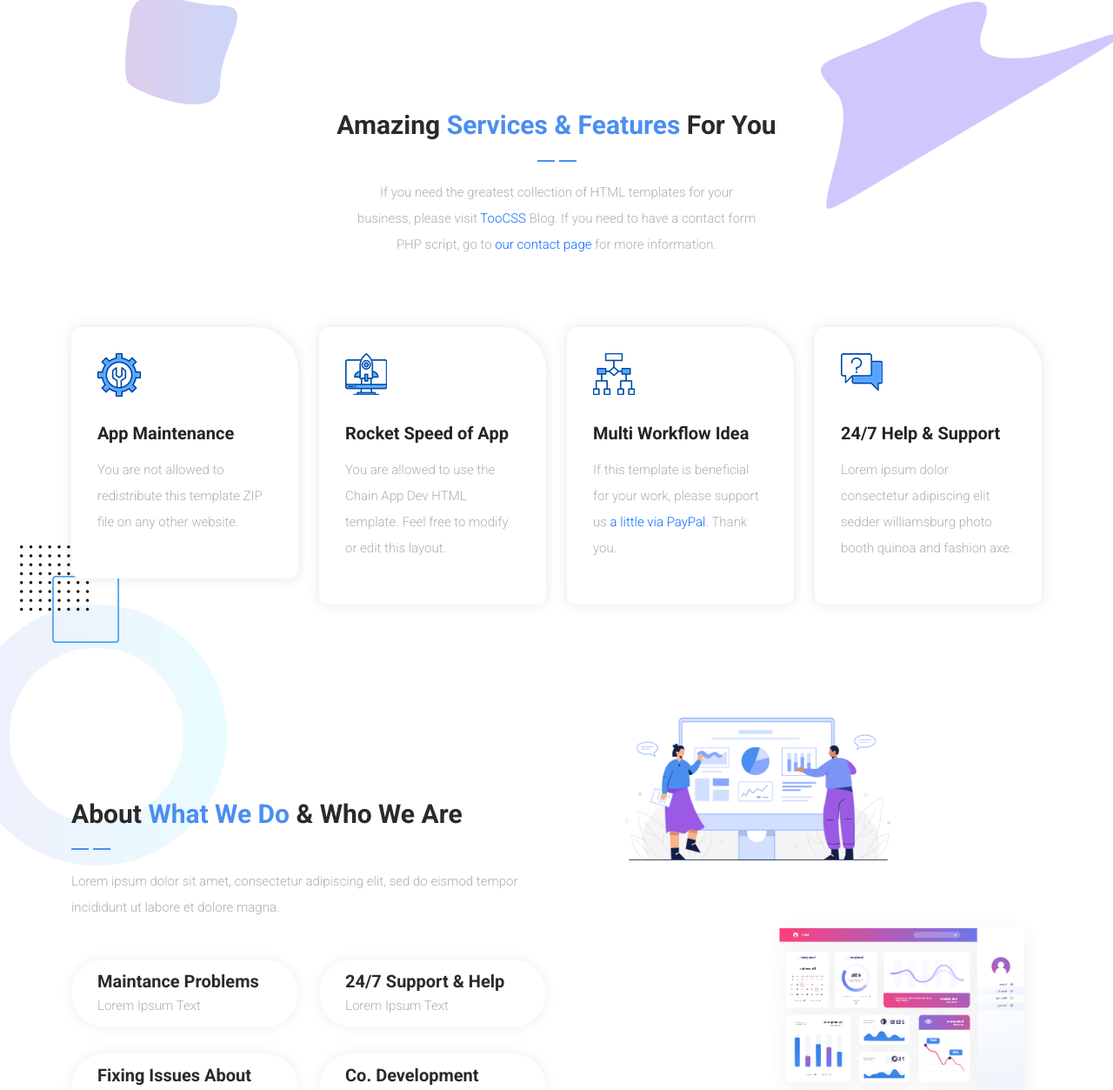
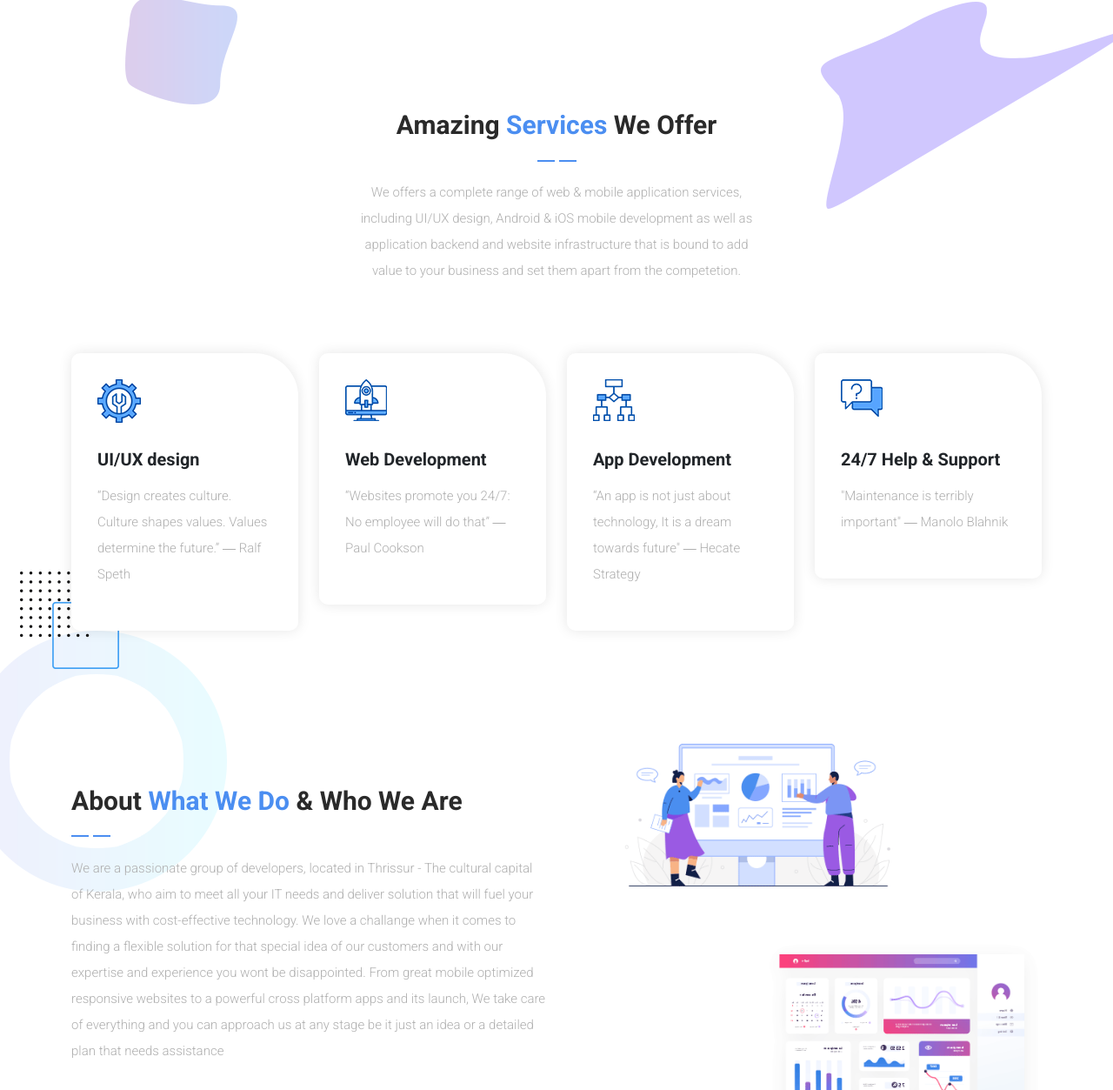
Before and after one commit to icebox-dev/icebox-dev-portfolio, a plain HTML site: page index.html in a window 1280 px wide. Shown: the part 837-2090 px from the top of the page at 87% size. Drawn offline with Linux system fonts and the light colour scheme.

Commit message:
Content added

```diff
--- a/index.html
+++ b/index.html
@@ -226,12 +226,11 @@
                 >
                   <div class="row">
                     <div class="col-lg-12">
-                      <h2>Get The Latest App From App Stores</h2>
+                      <h2>Your One-Stop
+                        Digital Solutions</h2>
                       <p>
-                        Chain App Dev is an app landing page HTML5 template
-                        based on Bootstrap v5.1.3 CSS layout provided by
-                        TemplateMo, a great website to download free CSS
-                        templates.
+                        We are here to help realise your ideas and turn them<br>
+                         into a driving force for your business.
                       </p>
                     </div>
                     <div class="col-lg-12">
@@ -273,19 +272,11 @@
               data-wow-duration="1s"
               data-wow-delay="0.5s"
             >
-              <h4>Amazing <em>Services &amp; Features</em> for you</h4>
+              <h4>Amazing <em>Services</em> we offer</h4>
               <img src="assets/images/heading-line-dec.png" alt="" />
               <p>
-                If you need the greatest collection of HTML templates for your
-                business, please visit
-                <a rel="nofollow" href="https://www.toocss.com/" target="_blank"
-                  >TooCSS</a
-                >
-                Blog. If you need to have a contact form PHP script, go to
-                <a href="https://templatemo.com/contact" target="_parent"
-                  >our contact page</a
-                >
-                for more information.
+                We offers a complete range of web & mobile application services, including UI/UX design, Android & iOS mobile development
+                as well as application backend and website infrastructure that is bound to add value to your business and set them apart from the competetion.
               </p>
             </div>
           </div>
@@ -296,10 +287,9 @@
           <div class="col-lg-3">
             <div class="service-item first-service">
               <div class="icon"></div>
-              <h4>App Maintenance</h4>
+              <h4>UI/UX design</h4>
               <p>
-                You are not allowed to redistribute this template ZIP file on
-                any other website.
+                “Design creates culture. Culture shapes values. Values determine the future.” ― Ralf Speth
               </p>
               <!-- <div class="text-button">
                 <a href="#">Read More <i class="fa fa-arrow-right"></i></a>
@@ -309,10 +299,9 @@
           <div class="col-lg-3">
             <div class="service-item second-service">
               <div class="icon"></div>
-              <h4>Rocket Speed of App</h4>
+              <h4>Web Development</h4>
               <p>
-                You are allowed to use the Chain App Dev HTML template. Feel
-                free to modify or edit this layout.
+                “Websites promote you 24/7: No employee will do that” ― Paul Cookson
               </p>
               <!-- <div class="text-button">
                 <a href="#">Read More <i class="fa fa-arrow-right"></i></a>
@@ -322,15 +311,9 @@
           <div class="col-lg-3">
             <div class="service-item third-service">
               <div class="icon"></div>
-              <h4>Multi Workflow Idea</h4>
+              <h4>App Development</h4>
               <p>
-                If this template is beneficial for your work, please support us
-                <a
-                  rel="nofollow"
-                  href="https://paypal.me/templatemo"
-                  target="_blank"
-                  >a little via PayPal</a
-                >. Thank you.
+                “An app is not just about technology, It is a dream towards future" ― Hecate Strategy
               </p>
               <!-- <div class="text-button">
                 <a href="#">Read More <i class="fa fa-arrow-right"></i></a>
@@ -342,8 +325,7 @@
               <div class="icon"></div>
               <h4>24/7 Help &amp; Support</h4>
               <p>
-                Lorem ipsum dolor consectetur adipiscing elit sedder
-                williamsburg photo booth quinoa and fashion axe.
+                "Maintenance is terribly important" ― Manolo Blahnik
               </p>
               <!-- <div class="text-button">
                 <a href="#">Read More <i class="fa fa-arrow-right"></i></a>
@@ -362,8 +344,9 @@
               <h4>About <em>What We Do</em> &amp; Who We Are</h4>
               <img src="assets/images/heading-line-dec.png" alt="" />
               <p>
-                Lorem ipsum dolor sit amet, consectetur adipiscing elit, sed do
-                eismod tempor incididunt ut labore et dolore magna.
+                  We are a passionate group of developers, located in Thrissur - The cultural capital of Kerala, who aim to meet all your IT needs and deliver solution that will fuel your business with cost-effective technology.
+                  We love a challange when it comes to finding a flexible solution for that special idea of our customers and with our expertise and experience you wont be disappointed.
+                  From great mobile optimized responsive websites to a powerful cross platform apps and its launch, We take care of everything and you can approach us at any stage be it just an idea or a detailed plan that needs assistance
               </p>
             </div>
             <div class="row">
@@ -391,16 +374,7 @@
                   <p>Lorem Ipsum Text</p>
                 </div>
               </div>
-              <div class="col-lg-12">
-                <p>
-                  Lorem ipsum dolor sit amet, consectetur adipiscing elit, sed
-                  do eismod tempor idunte ut labore et dolore adipiscing magna.
-                </p>
-                <div class="gradient-button">
-                  <!-- <a href="#">Start 14-Day Free Trial</a> -->
-                </div>
-                <!-- <span>*No Credit Card Required</span> -->
-              </div>
+
             </div>
           </div>
           <div class="col-lg-6">
@@ -789,7 +763,7 @@
           <div class="col-lg-8 offset-lg-2">
             <div class="section-heading">
               <h4>
-                Join our mailing list to receive the news &amp; latest trends
+                Get in touch with us !
               </h4>
             </div>
           </div>
@@ -835,11 +809,14 @@
           <div class="col-lg-3">
             <div class="footer-widget">
               <h4>Contact Us</h4>
-              <p>Rio de Janeiro - RJ, 22795-008, Brazil</p>
-              <p><a href="#">010-020-0340</a></p>
-              <p><a href="#">info@company.co</a></p>
+              <p>Ashwathy</p>
+              <p>Viyyur, Thrissur</p>
+              <p><a href="#">9562770644</a></p>
+              <p><a href="#">iceboxdevelopers@gmail.com</a></p>
             </div>
           </div>
+
+          <!-- **** Sectin for Useful link starts **** -->
           <div class="col-lg-3">
             <div class="footer-widget">
               <h4>About Us</h4>
@@ -848,12 +825,10 @@
                 <li><a href="#about">About</a></li>
                 <li><a href="#services">Services</a></li>
               </ul>
-              <ul>
-                <li><a href="#">Testimonials</a></li>
-                <li><a href="#">Pricing</a></li>
-              </ul>
             </div>
           </div>
+
+
           <div class="col-lg-3">
             <div class="footer-widget">
               <h4>Useful Links</h4>
@@ -871,6 +846,8 @@
               </ul>
             </div>
           </div>
+          <!-- **** Sectin for Useful link ends **** -->
+
           <div class="col-lg-3">
             <div class="footer-widget">
               <h4>About Our Company</h4>
```
